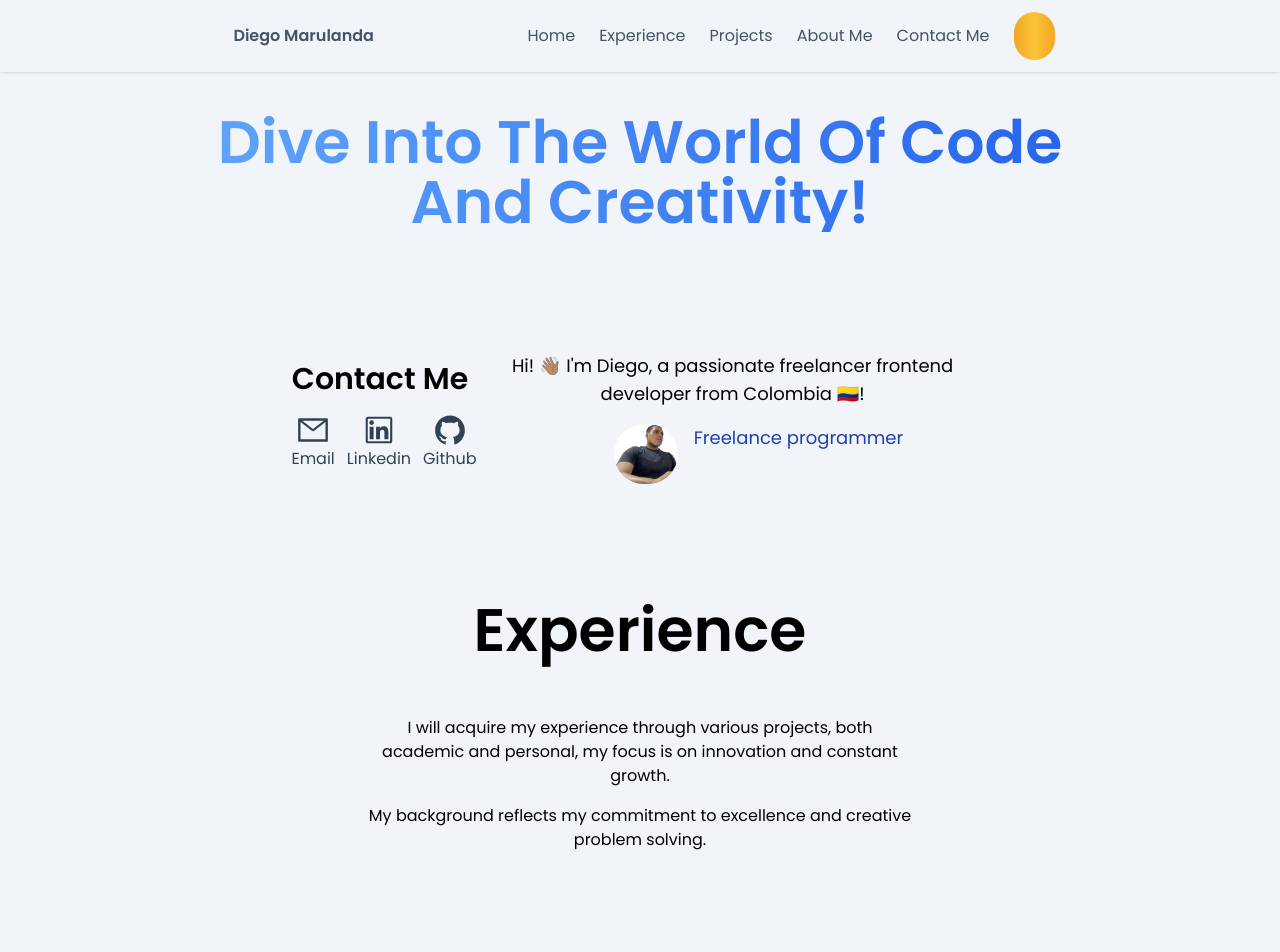
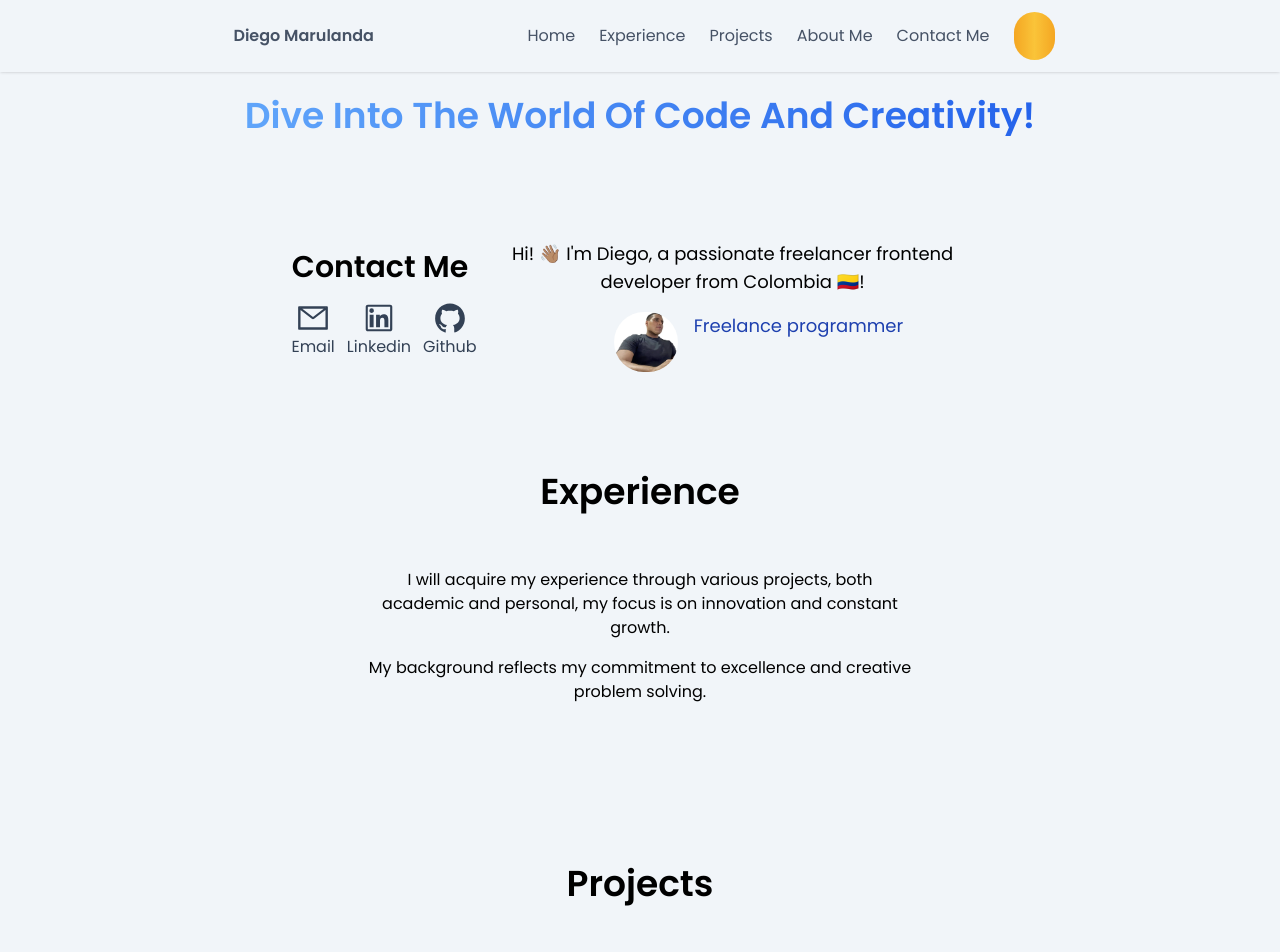
Before and after one commit to DiegoMarulandaB/Portfolio, a Next.js app: page / in a window 1280 px wide. Shown: the top 952 px of the page. Built offline with nearby package versions, Linux system fonts and the light colour scheme; some icons are missing.

Commit message:
refactor: :bug: add fixes new sizes on h1

```diff
--- a/src/components/About/About.tsx
+++ b/src/components/About/About.tsx
@@ -5,7 +5,7 @@ import MySkills from '../Skills/MySkills'
 const About = () => {
   return (
     <section id="about">
-      <div className=" text-center justify-center mx-2 mr-2 pt-28 font-extrabold capitalize text-4xl sm:text-7xl md:text-6xl lg:text-6xl xl:text-7xl">
+      <div className=" text-center justify-center mx-2 mr-2 pt-24 font-extrabold capitalize text-4xl sm:text-6xl md:text-4xl lg:text-4xl xl:text-7xl">
         <h1>About me</h1>
       </div>
       <div className="min-h-screen flex items-center justify-center">
--- a/src/components/Animations/TextAnimatedGradient/TextAnimatedGradient.tsx
+++ b/src/components/Animations/TextAnimatedGradient/TextAnimatedGradient.tsx
@@ -22,7 +22,7 @@ const TextAnimatedGradient = () => {
       animate="visible"
       variants={textVariants}
       className="inline-flex animate-text-gradient bg-gradient-to-r
-        from-[#60a5fa] via-[#2563eb] to-[#93c5fd] dark:from-[#fde68a] dark:via-[#f8fafc] dark:to-[#fde68a] bg-[200%_auto] bg-clip-text text-transparent mx-2 mr-2 mt-28 font-extrabold capitalize text-4xl sm:text-7xl md:text-6xl lg:text-6xl xl:text-7xl"
+        from-[#60a5fa] via-[#2563eb] to-[#93c5fd] dark:from-[#fde68a] dark:via-[#f8fafc] dark:to-[#fde68a] bg-[200%_auto] bg-clip-text text-transparent mx-2 mr-2 mt-24 font-extrabold capitalize text-4xl sm:text-6xl md:text-4xl lg:text-4xl xl:text-7xl"
     >
       <motion.h1>Dive into the world of code and creativity!</motion.h1>
     </motion.div>
--- a/src/components/Experience/Experience.tsx
+++ b/src/components/Experience/Experience.tsx
@@ -3,13 +3,12 @@
 const Experience = () => {
   return (
     <section id="experience">
-      <div className=" text-center justify-center mx-2 mr-2 pt-28 font-extrabold capitalize text-4xl sm:text-7xl md:text-6xl lg:text-6xl xl:text-7xl">
+      <div className=" text-center justify-center mx-2 mr-2 pt-24 font-extrabold capitalize text-4xl sm:text-6xl md:text-4xl lg:text-4xl xl:text-7xl">
         <h1>Experience</h1>
       </div>
       <div className="flex flex-col md:flex-row md:p-4 md:text-left mt-2 space-y-10 md:space-x-10 md:space-y-0 items-stretch justify-center align-top">
         <div className="md:w-3/5">
           <div className="flex flex-col items-center justify-center pb-4">
-            {/* <span className="mx-2 mr-2 mt-4 text-blue-800 dark:text-amber-200 text-2xl">Experience</span> */}
             <div className="text-center text-1xl dark:text-white mx-2 mr-2 mt-4 mb-4">
               <p className="mb-4 mt-4">
                 I will acquire my experience through various projects, both academic and personal, my focus is on
--- a/src/components/Footer/Footer.tsx
+++ b/src/components/Footer/Footer.tsx
@@ -1,7 +1,7 @@
 const Footer = () => {
   return (
     <section id="footer">
-      <div className="mx-auto max-w-full md:max-w-full sm:px-1 bg-slate-100 dark:bg-slate-700 mt-6">
+      <div className="mx-auto max-w-full md:max-w-full sm:px-1 bg-slate-100 dark:bg-slate-700 mt-2">
         <hr className="dark:border-slate-500 mb-4" />
         <div className="mx-auto flex flex-col items-center justify-center text-center md:flex-row md:justify-center">
           <div className="flex flex-row space-x-2 mt-1 mb-1">
--- a/src/components/Home/Home.tsx
+++ b/src/components/Home/Home.tsx
@@ -11,7 +11,7 @@ const HomePage = () => {
         <div className="container mx-auto grid place-items-center h-max text-center">
           <TextAnimatedGradient />
           <div id="contact">
-            <div className="container mx-auto px-4 mt-28">
+            <div className="container mx-auto px-4 mt-24">
               <div className="flex flex-col lg:flex-row items-center justify-between">
                 <div className="mb-8 lg:mb-0 lg:w-5/3 justify-center">
                   <h2 className="mx-auto text-center text-3xl dark:text-white font-semibold mr-2">Contact Me</h2>
--- a/src/components/Projects/Projects.tsx
+++ b/src/components/Projects/Projects.tsx
@@ -15,8 +15,8 @@ const Projects: React.FC = () => {
       <div className="min-h-screen flex items-center justify-center">
         <div className="flex flex-col text-center items-center justify-center mx-4 mr-4">
           <div className="flex flex-wrap -mx-4">
-            <div className="mx-auto mb-[60px] max-w-[510px] text-center">
-              <h1 className=" text-center justify-center mx-2 mr-2 mt-28 font-extrabold capitalize text-4xl sm:text-7xl md:text-6xl lg:text-6xl xl:text-7xl">
+            <div className="mx-auto mb-[56px] max-w-[510px] text-center">
+              <h1 className=" text-center justify-center mx-2 mr-2 mt-24 font-extrabold capitalize text-4xl sm:text-6xl md:text-4xl lg:text-4xl xl:text-7xl">
                 Projects
               </h1>
             </div>
```
